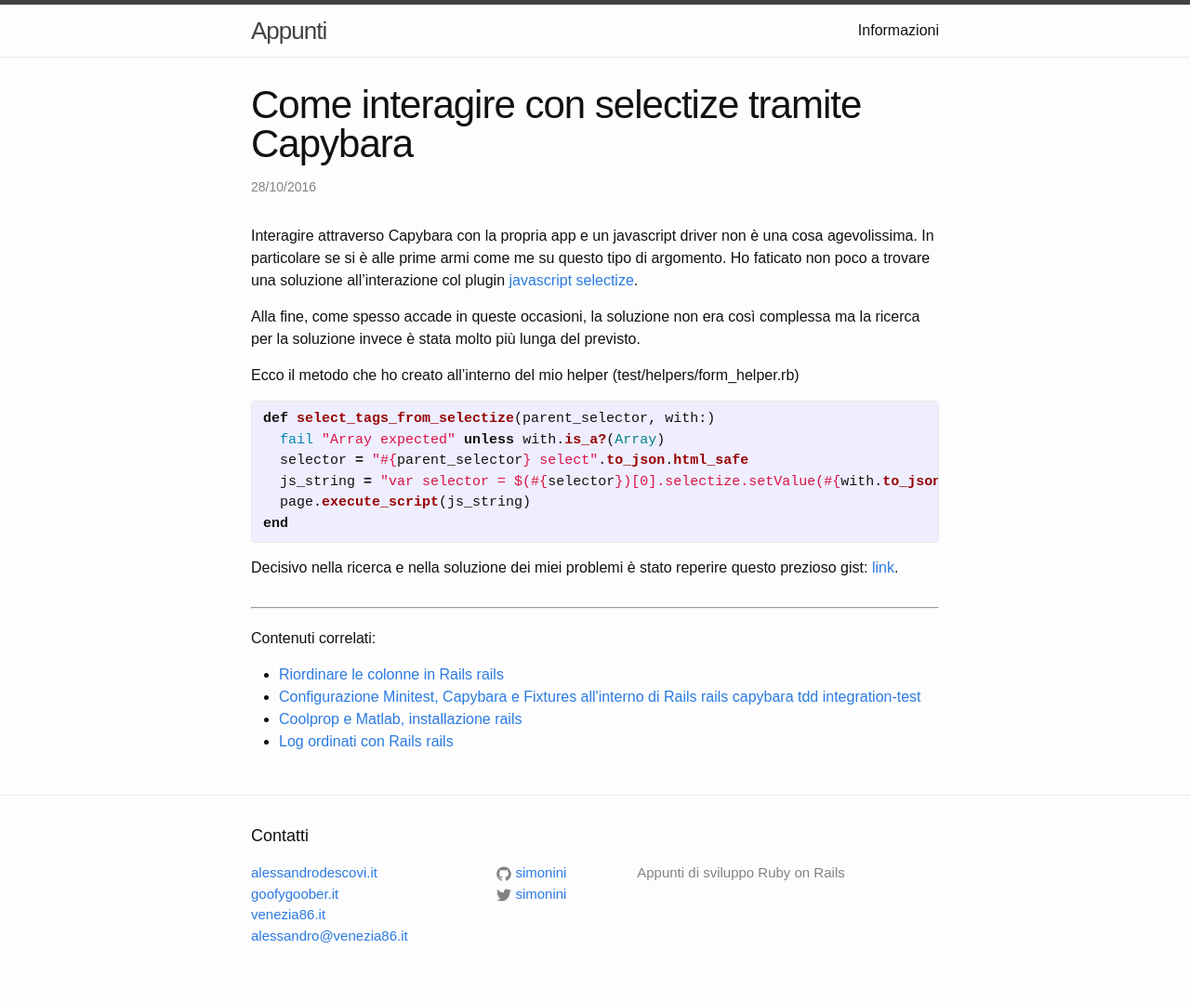
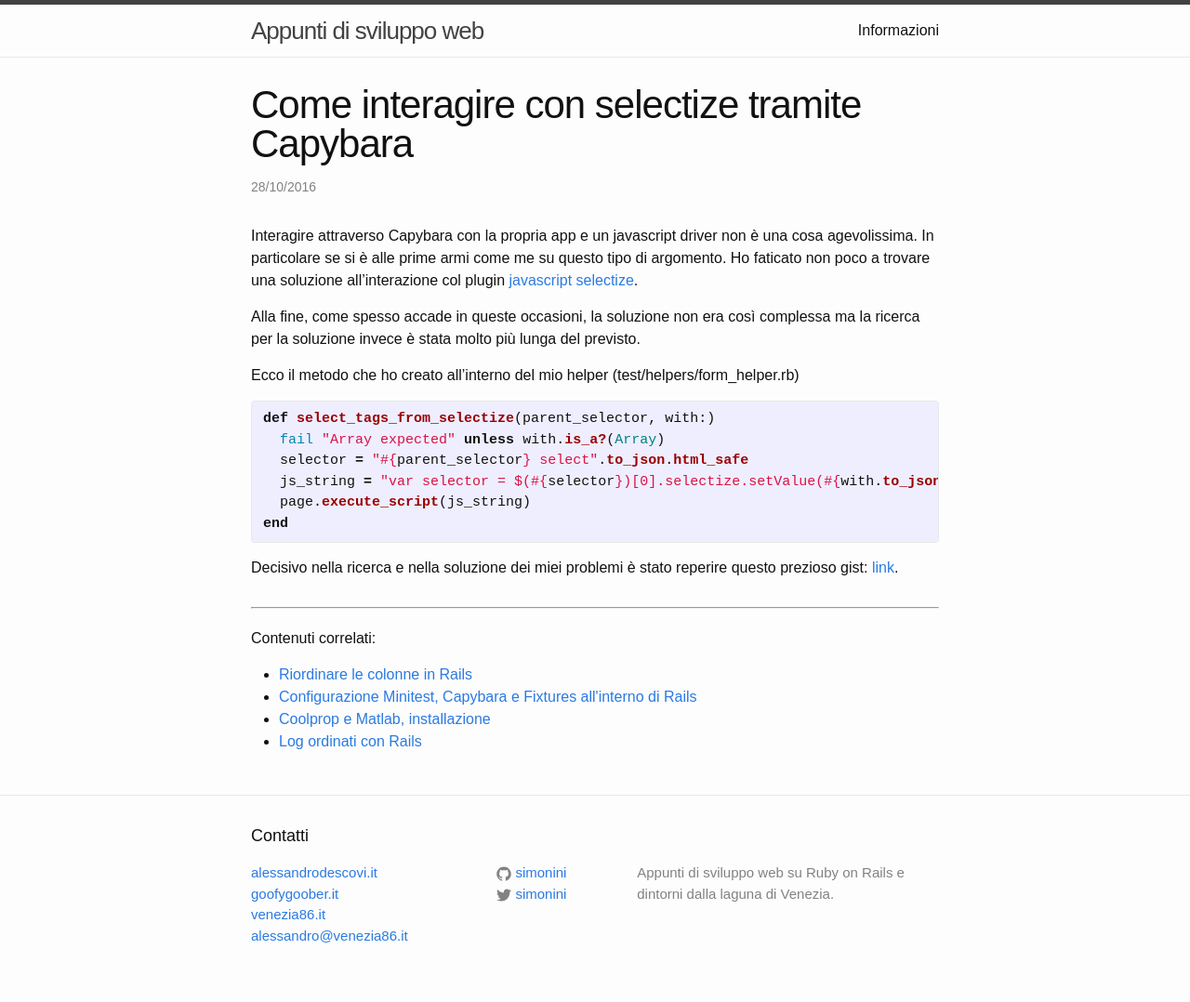
Before and after one commit to descovi/simonini.github.io, a Jekyll site: the page built from _posts/2016-10-28-come-interagire-con-selectize-tramite-capybara.md, in a window 1280 px wide. Shown: the whole page at 93% size. Built offline with Jekyll 4.4.1, drawn with Linux system fonts in a browser that asks for light colours.

Commit message:
Fix interfaccia

```diff
--- a/_config.yml
+++ b/_config.yml
@@ -6,10 +6,10 @@
 # 'jekyll serve'. If you change this file, please restart the server process.
 
 # Site settings
-title: Appunti
+title: Appunti di sviluppo web
 email: alessandro@venezia86.it
 description: > # this means to ignore newlines until "baseurl:"
-  Appunti di sviluppo Ruby on Rails
+  Appunti di sviluppo web su Ruby on Rails e dintorni dalla laguna di Venezia.
 #baseurl: "/articles" # the subpath of your site, e.g. /blog
 url: "https://simonini.github.io" # the base hostname & protocol for your site
 twitter_username: simonini
--- a/_layouts/post.html
+++ b/_layouts/post.html
@@ -38,7 +38,7 @@ layout: default
     {% endfor %}
 
     {% if sameTagCount >= minCommonTags %}
-      <li><a href="{{ site.baseurl }}{{ post.url }}">{{ post.title }}{{ commonTags }}</a></h5>
+      <li><a href="{{ site.baseurl }}{{ post.url }}">{{ post.title }}</a></h5>
       {% assign maxRelatedCounter = maxRelatedCounter | plus: 1 %}
       {% if maxRelatedCounter >= maxRelated %}
         {% break %}
--- a/index.html
+++ b/index.html
@@ -3,8 +3,6 @@ layout: default
 ---
 
 <div class="home">
-
-  <h1 class="page-heading">Annotazioni di Sviluppo Web su Ruby On Rails e dintorni</h1>
 
   <ul class="post-list">
     {% for post in site.posts %}
```
